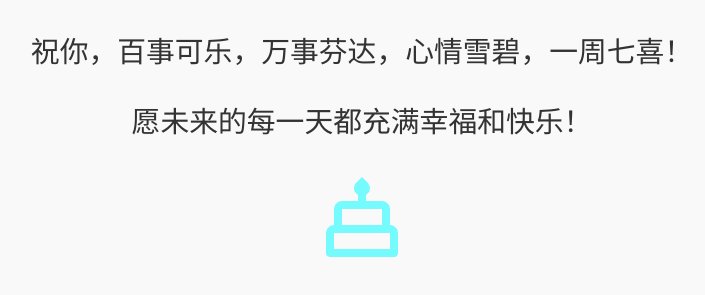
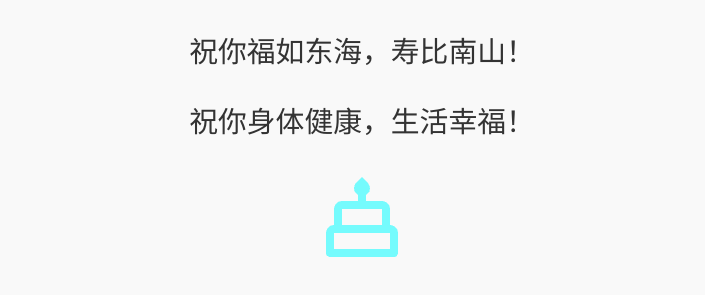
Before and after one commit to marco-zym/gift, a plain HTML site: page main.html in a window 1280 px wide. Shown: the part 163-458 px from the top of the page, without its empty margins (278-983 px from the left). Drawn offline with Linux system fonts and the light colour scheme.

Commit message:
Add files via upload

```diff
--- a/main.html
+++ b/main.html
@@ -30,8 +30,8 @@
 <body>
     <h1>爷爷，生日快乐！</h1>
     <div class="message">
-        <p>祝你，百事可乐，万事芬达，心情雪碧，一周七喜！</p>
-        <p>愿未来的每一天都充满幸福和快乐！</p>
+        <p>祝你福如东海，寿比南山！</p>
+        <p>祝你身体健康，生活幸福！</p>
         <img src="cake-f9f9f9.png" id="cake" sizes="64x64">
     </div>
     <script>
```
